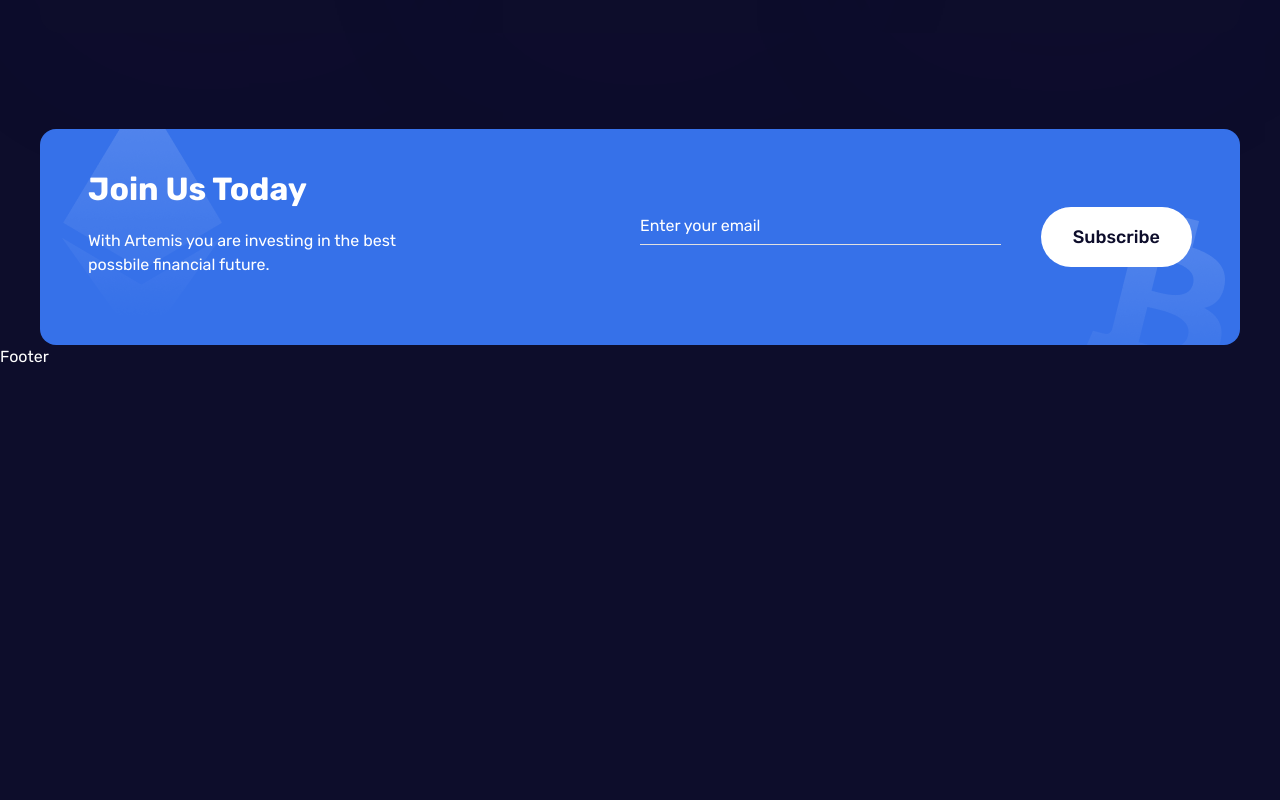
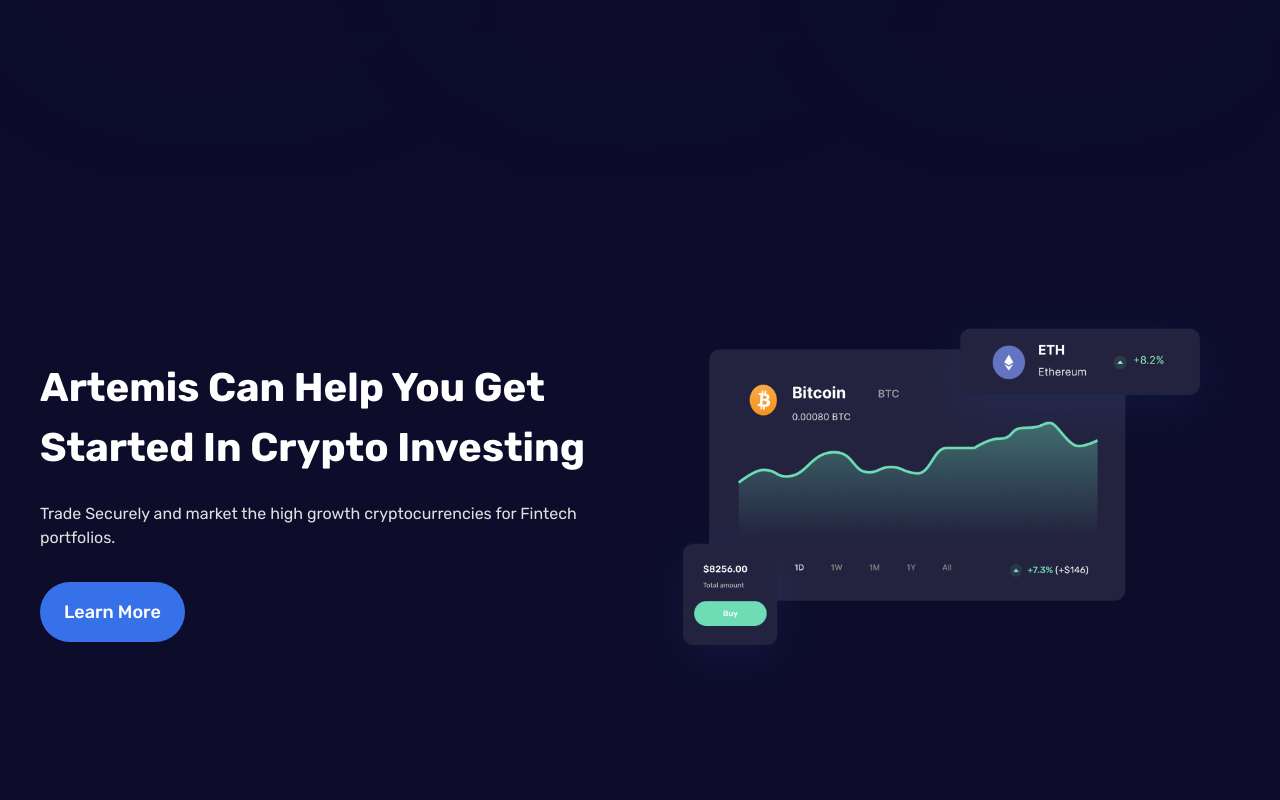
Before and after one commit to milladAyoubi/artemis_payment, a React (Create React App) app in the folder artemis-payment/: page / in a window 1280 px wide. Shown: the part 2820-3620 px from the top of the page. Before the commit the page ends 3189 px from the top, so only its background shows below. Built offline with nearby package versions, Linux system fonts and the light colour scheme; the HTML template or start-up script is replaced by a standard one.

Commit message:
Crypto Section

```diff
--- a/artemis-payment/src/App.js
+++ b/artemis-payment/src/App.js
@@ -14,6 +14,8 @@
 import Stats from './components/Stats';
 import Newsletter from './components/Newsletter';
 import Footer from './components/Footer';
+
+import Crypto from './components/Crypto';
 
 
 const App = () => {
@@ -41,6 +43,7 @@
       <Business/>
       <Why/>
       <Trade/>
+      <Crypto/>
       <Newsletter/>
       <Footer/>
 
--- a/artemis-payment/src/components/CalcForm.js
+++ /dev/null
@@ -1,7 +0,0 @@
-import React from 'react';
-
-const CalcForm = () => {
-  return <div>CalcForm</div>;
-};
-
-export default CalcForm;
--- /dev/null
+++ b/artemis-payment/src/components/Crypto.js
@@ -0,0 +1,40 @@
+import React from 'react';
+
+
+
+import crypto from '../assets/img/crypto.png'
+
+const Crypto = () => {
+  return (
+
+  <section  className='section lg:pt-[160px]'>
+    <div className='container mx-auto'>
+    <div className='flex flex-col items-center gap-x-10 lg:flex-row' >
+     <div className='lg:max-w-[700px]'>
+            <h2 className='section-title'>Artemis Can Help You Get Started In Crypto Investing</h2>
+            <p className='section-subtitle'>Trade Securely and market the high growth cryptocurrencies for Fintech portfolios.
+            </p>
+            <button className='btn px-6'>Learn More</button>
+      </div>
+
+
+    <div  data-aos="fade-left" data-aos-delay="1000"data-aos-duration="1200">
+
+      <img src={crypto} alt="" className='lg:min-w-[610px] lg:relative '/>
+
+
+    </div>
+
+
+
+    </div>
+
+    </div>
+
+  </section>
+
+
+  );
+};
+
+export default Crypto;
--- a/artemis-payment/src/components/Trade.js
+++ b/artemis-payment/src/components/Trade.js
@@ -3,7 +3,7 @@
 
 import quoteImg from '../assets/img/quote-img.png'
 
-import {IoIosArrowForward} from 'react-icons/io'
+
 
 const Trade = () => {
   return (
@@ -12,8 +12,10 @@
 
     <div className='container mx-auto'>
       <h2 className='section-title text-center mb-16'>What people are saying about us</h2>
-      <div className='flex flex-col gap-[45px] lg:flex-row ' data-aos="fade-up" data-aos-delay="900"data-aos-duration="1200" >
+      <div className='flex flex-col gap-[45px] lg:flex-row  ' data-aos="fade-up" data-aos-delay="3900" data-aos-duration="1200"   >
         {reviews.map((item, index)=> {
+
+
 
           const {image, name, position, description} = item;
           return (
```
Also changed, not shown: artemis-payment/src/components/Footer.js (+6 -1 lines), artemis-payment/src/assets/img/crypto.png (added).
